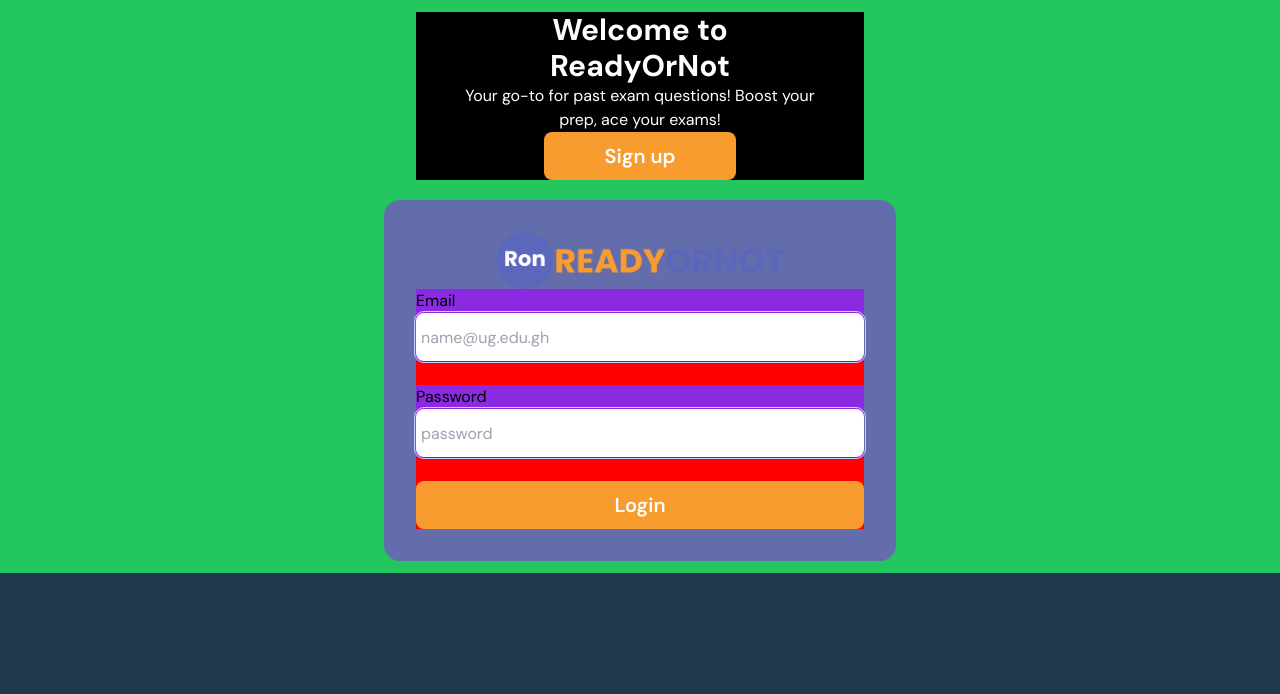
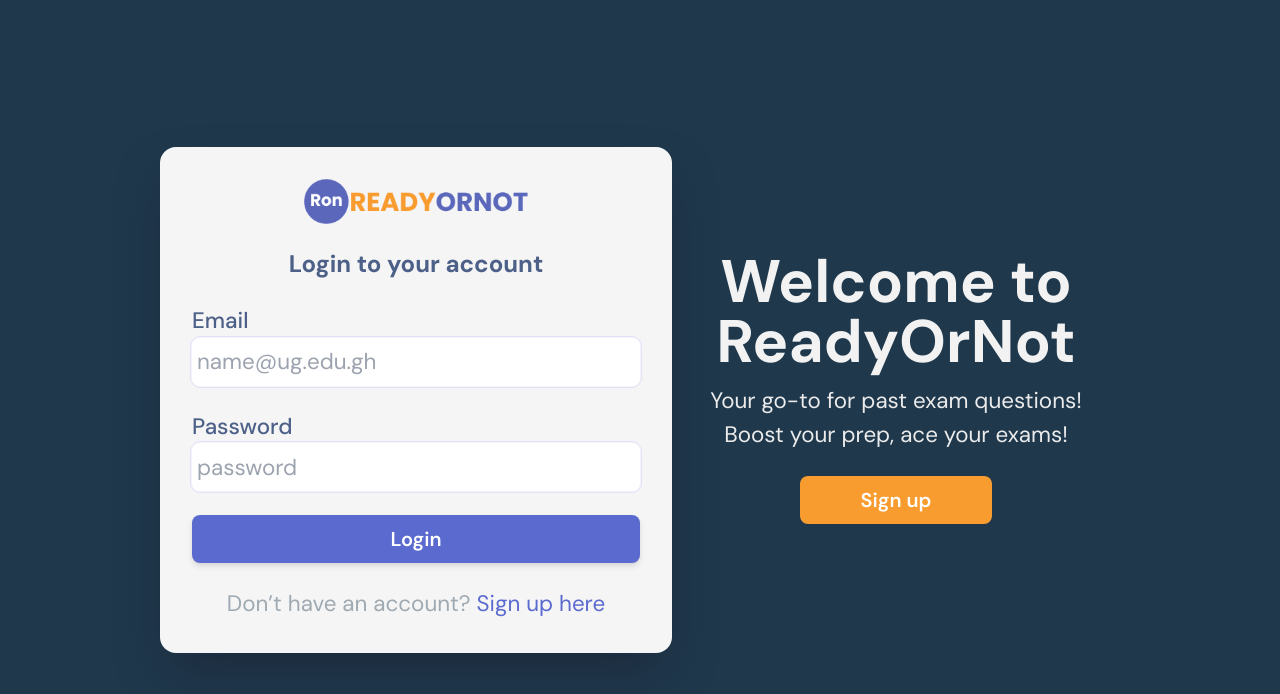
Before and after one commit to wisac/ready-or-not, a Vue app in the folder frontend/: page / in a window 1280 px wide. Shown: the top 694 px of the page. Built offline with nearby package versions, Linux system fonts and the light colour scheme.

Commit message:
feat: design login page

```diff
--- a/frontend/package.json
+++ b/frontend/package.json
@@ -8,7 +8,6 @@
     "preview": "vite preview"
   },
   "dependencies": {
-    "postcss-custom-properties": "^13.3.2",
     "vue": "^3.3.4",
     "vue-router": "^4.2.5"
   },
--- a/frontend/src/assets/main.css
+++ b/frontend/src/assets/main.css
@@ -10,20 +10,23 @@
    --secondary-light: #4c6088;
    --secondary-lighter: rgba(31, 56, 77, 0.151);
 
-   --primary-dark: #646dac;
+   /* --primary-dark: #646dac; */
+   --primary-dark: #5A6ACF;
+
    --primary: #c7ceff;
    --primary-light: #dfe2fa;
    --primary-lighter: rgba(110, 125, 222, 0.123);
    --primary-lightest: #f1f2f7;
-   --primary-hov: #6370c5;
+   --primary-hover: #6776da;
 
    --accent: #f99c30;
    --accent-light: #ffe6cc;
-   --accent-hov: #ffae52;
+   --accent-hover: #ffae52;
 
    --neutral: #b3b3b3;
    --neutral-light: #ebebeb;
    --neutral-lighter: #f5f5f5;
+   --neutral-lightest: #f2f2f2;
 
    --tertiary: hsla(200, 71%, 11%, 0.478);
    --tertiary-light: rgb(176, 195, 204);
@@ -32,4 +35,6 @@
 
 body {
    font-family: "DM sans", sans-serif;
+   color: var(--secondary-light);
+   font-size: 1.4rem;
 }
--- a/frontend/src/components/LoginForm.vue
+++ b/frontend/src/components/LoginForm.vue
@@ -1,5 +1,6 @@
 <script setup>
 import { ref } from "vue";
+import { useRouter } from "vue-router";
 
 const form = ref({
    email: "",
@@ -9,13 +10,14 @@ const form = ref({
 
 <template>
    <div
-      class="login-container flex flex-col p-8 rounded-2xl w-full mt-5 justify-center items-center bg-primary-dark"
+      class="login-container flex flex-col p-8 rounded-2xl w-full justify-center items-center bg-neutral-lighter"
    >
-      <img class="w-72" src="../assets/logo.png" alt="" />
+   <img class="w-56 " src="../assets/logo.png" alt="logo" />
+   <h2 class="text-2xl font-bold my-6" >Login to your account</h2>
 
       <form action="/home" method="post">
          <div class="form-group">
-            <label for="email">Email</label>
+            <label class="font-medium" for="email">Email</label>
             <input
                v-model="form.email"
                type="email"
@@ -26,7 +28,7 @@ const form = ref({
             />
          </div>
          <div class="form-group">
-            <label for="password">Password</label>
+            <label class="font-medium" for="password">Password</label>
             <input
                v-model="form.password"
                type="password"
@@ -38,10 +40,12 @@ const form = ref({
          </div>
          <button
             type="submit"
-            class="w-full rounded-lg h-12 text-xl font-semibold hover:bg-primary-hov bg-accent text-white transition-colors block mx-auto"
+            class="w-full rounded-lg mb-6 h-12 text-xl font-semibold hover:bg-primary-hover bg-primary-dark drop-shadow-md text-white transition-colors block mx-auto"
          >
             Login
          </button>
+         <p class="text-secondary/40 w-64 mobile:w-full text-center">Don’t have an account? <router-link class="text-primary-dark" to="/signup">Sign up here</router-link></p>
+
       </form>
    </div>
 </template>
@@ -49,7 +53,7 @@ const form = ref({
 <style>
 .form-group {
    width: 100%;
-   background-color: blueviolet;
+   /* background-color: blueviolet; */
    margin-bottom: 1.5rem;
 }
 
@@ -57,7 +61,7 @@ input[type="email"],
 [type="password"] {
    border-radius: 8px;
    padding: 5px;
-   outline: solid 1px var(--primary);
+   outline: solid 1px var(--primary-light);
    outline-offset: 1px;
    display: block;
    width: 100%;
@@ -66,7 +70,7 @@ input[type="email"],
 
 form {
    /* background-color: var(--white-1); */
-   background-color: red;
+   /* background-color: red; */
    display: flex;
    justify-content: center;
    align-items: center;
--- a/frontend/src/components/Welcome.vue
+++ b/frontend/src/components/Welcome.vue
@@ -1,7 +1,7 @@
 <template>
    <div class="z-10 flex-col flex text-center justify-center items-center">
-      <h1 class="text-3xl font-bold text-white w-64">Welcome to ReadyOrNot</h1>
-      <p class="text-white w-4/5">
+      <h1 class="text-3xl font-bold text-neutral-lightest w-64 lg:text-5xl lg:w-72  xl:text-6xl xl:w-96 mb-3">Welcome to ReadyOrNot</h1>
+      <p class="text-neutral-light w-5/6">
          Your go-to for past exam questions! Boost your prep, ace your exams!
       </p>
    </div>
--- a/frontend/src/views/Login.vue
+++ b/frontend/src/views/Login.vue
@@ -16,20 +16,22 @@ onBeforeUnmount(() => {
 </script>
 
 <template>
-   <div class="main w-screen flex justify-center bg-red-500">
-      <div class=" flex items-center flex-col justify-center p-3 bg-green-500 w-full">
-         <div class="greeting max-w-md bg-black">
+   <div class="main w-screen h-screen flex justify-center items-center bg-red-500t">
+      <div
+         class="items-center lg:flex-row-reverse flex flex-col justify-center p-3 bg-green-500t w-full h-full"
+      >
+         <div class="greeting max-w-md bg-black-t">
             <Welcome />
-            <div class="text-center">
+            <div class="text-center my-6">
                <button
                   @click="goToSignup"
-                  class="w-48 rounded-lg h-12 text-xl font-semibold hover:bg-secondary-hover bg-accent text-white transition-colors"
+                  class="w-48 rounded-lg h-12 text-xl font-semibold hover:bg-accent-hover bg-accent text-white transition-colors"
                >
                   Sign up
                </button>
             </div>
          </div>
-         <LoginForm class="max-w-lg" />
+         <LoginForm class="max-w-lg shadow-2xl shadow-slate-800" />
       </div>
       <!-- <div class="absolute">
          <div class="star w-48 h-48 bottom-10"></div>
@@ -45,25 +47,6 @@ onBeforeUnmount(() => {
 </template>
 
 <style scoped>
-
-
-main {
-   background-color: var(--dark);
-   height: 100vh;
-}
-
-label {
-   color: white;
-}
-
-/* input {
-   border-radius: 8px;
-   border: 1px solid white;
-   padding: 5px;
-   margin: 5px;
-
-} */
-
 .star {
    clip-path: polygon(
       50% 0%,
--- a/frontend/tailwind.config.js
+++ b/frontend/tailwind.config.js
@@ -9,18 +9,19 @@ export default {
             secondary: "#1f384c",
             "secondary-light": "#4c6088",
             "secondary-lighter": "rgba(31, 56, 77, 0.151)",
-            "primary-dark": "#646dac",
+            "primary-dark": "#5A6ACF",
             primary: "#c7ceff",
             "primary-light": "#dfe2fa",
             "primary-lighter": "rgba(110, 125, 222, 0.123)",
             "primary-lightest": "#f1f2f7",
-            "primary-hov": "#6370c5",
+            "primary-hover": "#6776da",
             accent: "#f99c30",
             "accent-light": "#ffe6cc",
-            "accent-hov": "#ffae52",
+            "accent-hover": "#ffae52",
             neutral: "#b3b3b3",
             "neutral-light": "#ebebeb",
             "neutral-lighter": "#f5f5f5",
+            "neutral-lightest": "#f2f2f2",
             tertiary: "hsla(200, 71%, 11%, 0.478)",
             "tertiary-light": "rgb(176, 195, 204)",
             "tertiary-lighter": "rgba(31, 56, 77, 0.151)",
@@ -30,6 +31,16 @@ export default {
             104: "32rem",
             110: "38rem",
          },
+         screens: {
+            mobile: "472px",
+            // => @media (min-width: 640px) { ... }
+
+            laptop: "1024px",
+            // => @media (min-width: 1024px) { ... }
+
+            desktop: "1280px",
+            // => @media (min-width: 1280px) { ... }
+         },
       },
    },
    plugins: ["prettier-plugin-tailwindcss"],
```
Also changed, not shown: 2 other files (tests, documents, lock files or other folders).
